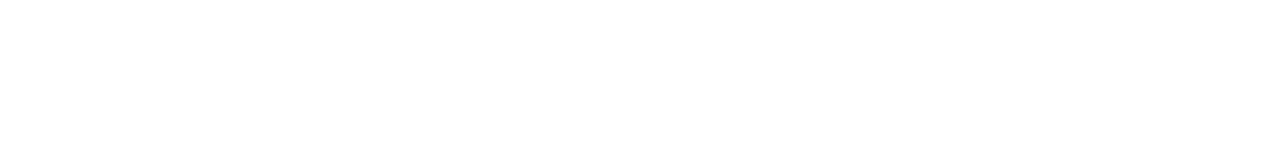
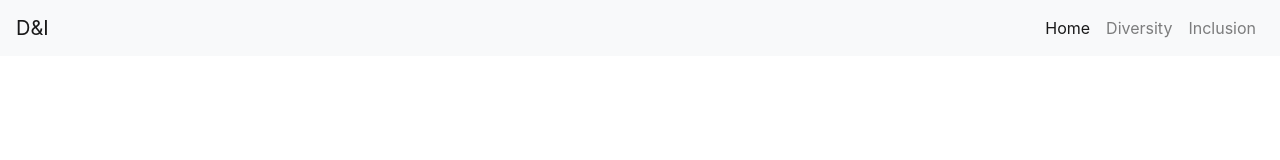
Before and after one commit to Edite10/Diveristy-and-Inclusion, a plain HTML site: page index.html in a window 1280 px wide. Drawn offline with nearby package versions, Linux system fonts and the light colour scheme.

Commit message:
Add navbar

```diff
--- a/index.html
+++ b/index.html
@@ -8,7 +8,25 @@
     <link href="https://stackpath.bootstrapcdn.com/bootstrap/4.5.2/css/bootstrap.min.css" rel="stylesheet">
 </head>
 <body>
-
+    <nav class="navbar navbar-expand-lg navbar-light bg-light">
+        <a class="navbar-brand" href="#">D&I</a>
+        <button class="navbar-toggler" type="button" data-toggle="collapse" data-target="#navbarNav" aria-controls="navbarNav" aria-expanded="false" aria-label="Toggle navigation">
+            <span class="navbar-toggler-icon"></span>
+        </button>
+        <div class="collapse navbar-collapse" id="navbarNav">
+            <ul class="navbar-nav ml-auto">
+                <li class="nav-item active">
+                    <a class="nav-link" href="#">Home<span class="sr-only">(current)</span></a>
+                </li>
+                <li class="nav-item">
+                    <a class="nav-link" href="#">Diversity</a>
+                </li>
+                <li class="nav-item">
+                    <a class="nav-link" href="#">Inclusion</a>
+                </li>
+            </ul>
+        </div>
+    </nav>
     <!-- Bootstrap JS, Popper.js, and jQuery -->
     <script src="https://code.jquery.com/jquery-3.5.1.slim.min.js"></script>
     <script src="https://cdn.jsdelivr.net/npm/@popperjs/core@2.9.2/dist/umd/popper.min.js"></script>
```
